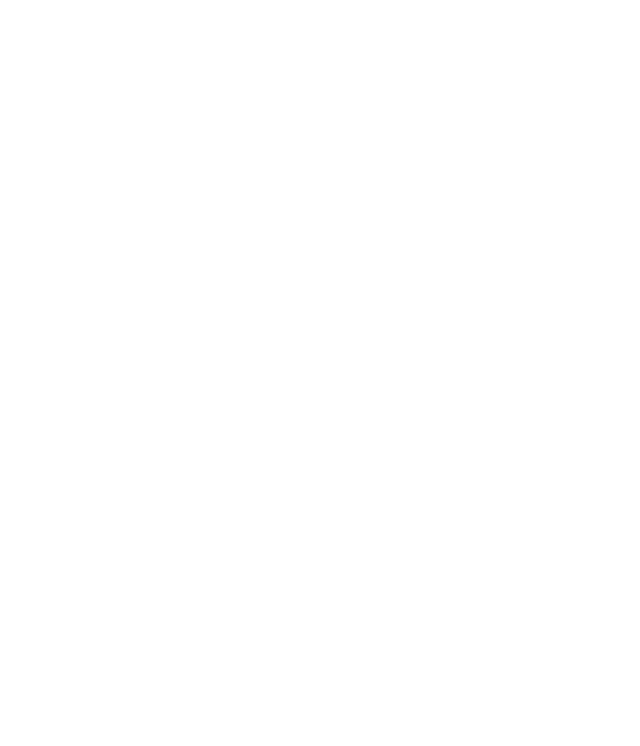
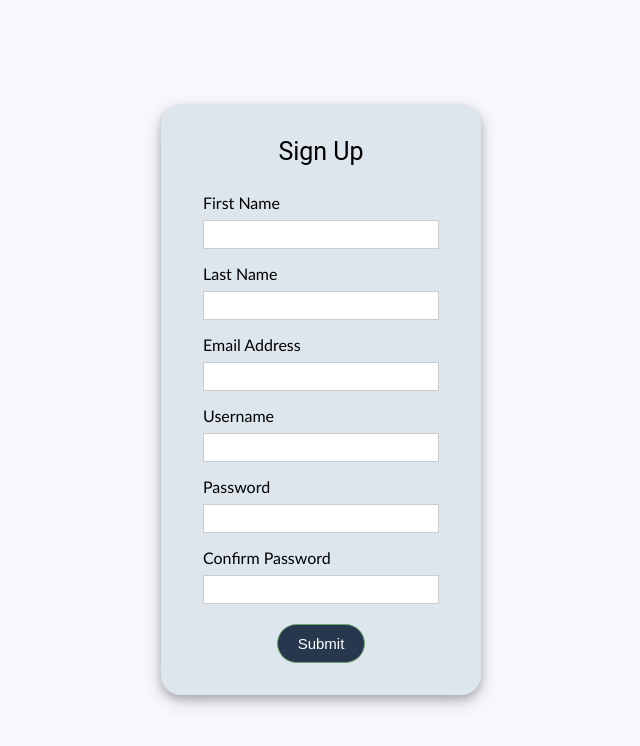
Before and after one commit to nuseku/MadMath, a React (Create React App) app: page /signup in a window 1280 px wide. Before the commit this address had no page. Shown: the top 746 px of the page, without its empty margins (319-959 px from the left). Built offline with nearby package versions, Linux system fonts and the light colour scheme.

Commit message:
NEW Signup page that stores user info in Database

```diff
--- a/src/App.js
+++ b/src/App.js
@@ -3,6 +3,7 @@
 import Login from "./components/Login";
 import Homework from "./components/Homework";
 import Schedule from "./components/Schedule";
+import Signup from "./components/Signup";
 import React from "react";
 import { BrowserRouter as Router, Routes, Route } from "react-router-dom";
 
@@ -12,6 +13,7 @@
       <Router>
         <Routes>
           <Route path="/" element={<Login />}></Route>
+          <Route path="/signup" element={<Signup />}></Route>
           <Route path="/home" element={<Home />}></Route>
           <Route path="/homework" element={<Homework />}></Route>
           <Route path="/schedule" element={<Schedule />}></Route>
--- a/src/components/Header.css
+++ b/src/components/Header.css
@@ -36,7 +36,7 @@
 }
 
 .appname {
-  font-size: 80px;
+  font-size: 2em;
   font-family: "Trebuchet MS", sans-serif;
 }
 
@@ -44,5 +44,5 @@
   margin: 0 20px;
   text-decoration: none;
   color: white;
-  font-size: 35px;
+  font-size: 1em;
 }
--- a/src/components/Login.css
+++ b/src/components/Login.css
@@ -39,7 +39,7 @@
   background-color: #dde6ed;
   padding: 2rem;
   box-shadow: 0 4px 8px 0 rgba(0, 0, 0, 0.2), 0 6px 20px 0 rgba(0, 0, 0, 0.19);
-  width: 30%;
+  width: 20%;
   border-radius: 20px;
 }
 
@@ -63,3 +63,13 @@
   gap: 8px;
   margin: 10px;
 }
+
+.signup-paragraph {
+  margin-top: auto;
+  color: black;
+  font-family: "Trebuchet MS", sans-serif;
+}
+
+.join-now {
+  color: #27374d;
+}
--- a/src/components/Login.js
+++ b/src/components/Login.js
@@ -1,5 +1,6 @@
 import React, { useState } from "react";
 import { Navigate } from "react-router-dom";
+import { Link } from "react-router-dom";
 import database from "./database";
 import "./Login.css";
 
@@ -20,24 +21,6 @@
 
     // Find user login info
     const userData = database.find((user) => user.username === uname.value);
-
-    //Send to Database
-    fetch("http://localhost:5001/api/users", {
-      method: "POST",
-      headers: {
-        "Content-Type": "application/json",
-      },
-      body: JSON.stringify({ username: uname.value, password: pass.value }),
-    })
-      .then((response) => response.json())
-      .then((data) => {
-        // Handle the response from the server
-        console.log("Data sent successfully:", data);
-      })
-      .catch((error) => {
-        // Handle any errors that occur during the request
-        console.error("Error:", error);
-      });
 
     // Compare user info
     if (userData) {
@@ -87,6 +70,13 @@
         <div className="title">Sign In</div>
         {isSubmitted ? <Navigate to="/home" /> : renderForm}
       </div>
+      <div className="signup-container">
+        <Link to="/signup">
+          <p className="signup-paragraph">
+            New to Luna Math? <span className="join-now">Join now</span>
+          </p>
+        </Link>
+      </div>
     </div>
   );
 };
--- /dev/null
+++ b/src/components/Signup.css
@@ -0,0 +1,21 @@
+Label {
+  margin-top: 7px;
+  font-family: "Trebuchet MS", sans-serif;
+}
+.signup-input-container {
+  display: flex;
+  flex-direction: column;
+  text-align: left;
+  gap: 8px;
+  margin: 10px;
+}
+
+.signup-paragraph {
+  margin-top: auto;
+  color: black;
+  font-family: "Trebuchet MS", sans-serif;
+}
+
+.join-now {
+  color: #27374d;
+}
--- /dev/null
+++ b/src/components/Signup.js
@@ -0,0 +1,95 @@
+import React, { useState } from "react";
+import { Navigate } from "react-router-dom";
+import "./Signup.css";
+
+function Signup() {
+  const [isSubmitted, setIsSubmitted] = useState(false);
+  const [errorMessage, setErrorMessage] = useState("");
+
+  const errors = {
+    pass: "Passwords do not match!",
+  };
+
+  const handleSubmit = async (event) => {
+    //Prevent page reload
+    event.preventDefault();
+
+    const { fname, lname, email, uname, pass, passConfirm } =
+      event.target.elements;
+
+    if (pass.value !== passConfirm.value) {
+      setErrorMessage({ name: "pass", message: errors.pass });
+      return;
+    }
+
+    //Send to Database
+    fetch("http://localhost:5001/api/users", {
+      method: "POST",
+      headers: {
+        "Content-Type": "application/json",
+      },
+      body: JSON.stringify({
+        fname: fname.value,
+        lname: lname.value,
+        email: email.value,
+        username: uname.value,
+        password: pass.value,
+      }),
+    })
+      .then((response) => response.json())
+      .then((data) => {
+        // Handle the response from the server
+        console.log("Data sent successfully:", data);
+      })
+      .catch((error) => {
+        // Handle any errors that occur during the request
+        console.error("Error:", error);
+      });
+
+    setIsSubmitted(true);
+    console.log("User created account successfully!");
+  };
+
+  // Generate JSX code for error message
+  const renderErrorMessage = (name) =>
+    name === errorMessage.name && (
+      <div className="error">{errorMessage.message}</div>
+    );
+
+  // JSX code for login form
+  const renderForm = (
+    <div className="signup-form">
+      <form onSubmit={handleSubmit}>
+        <div className="signup-input-container">
+          <label>First Name </label>
+          <input type="text" name="fname" required />
+          <label>Last Name </label>
+          <input type="text" name="lname" required />
+          <label>Email Address</label>
+          <input type="text" name="email" required />
+          <label>Username </label>
+          <input type="text" name="uname" required />
+          <label>Password </label>
+          <input type="password" name="pass" required />
+          <label>Confirm Password </label>
+          <input type="password" name="passConfirm" required />
+          {renderErrorMessage("pass")}
+        </div>
+        <div className="button-container">
+          <input type="submit" />
+        </div>
+      </form>
+    </div>
+  );
+
+  return (
+    <div className="app">
+      <div className="login-form">
+        <div className="title">Sign Up</div>
+        {isSubmitted ? <Navigate to="/home" /> : renderForm}
+      </div>
+    </div>
+  );
+}
+
+export default Signup;
```
